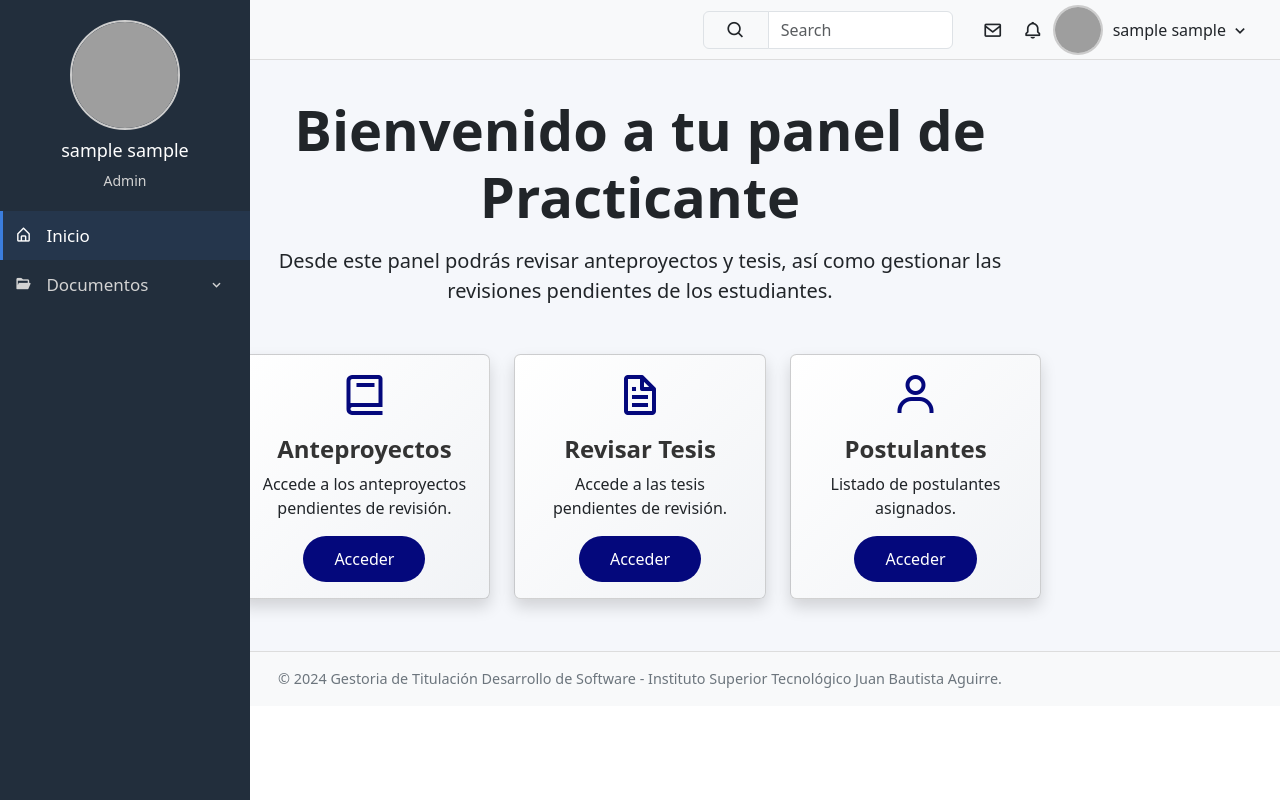
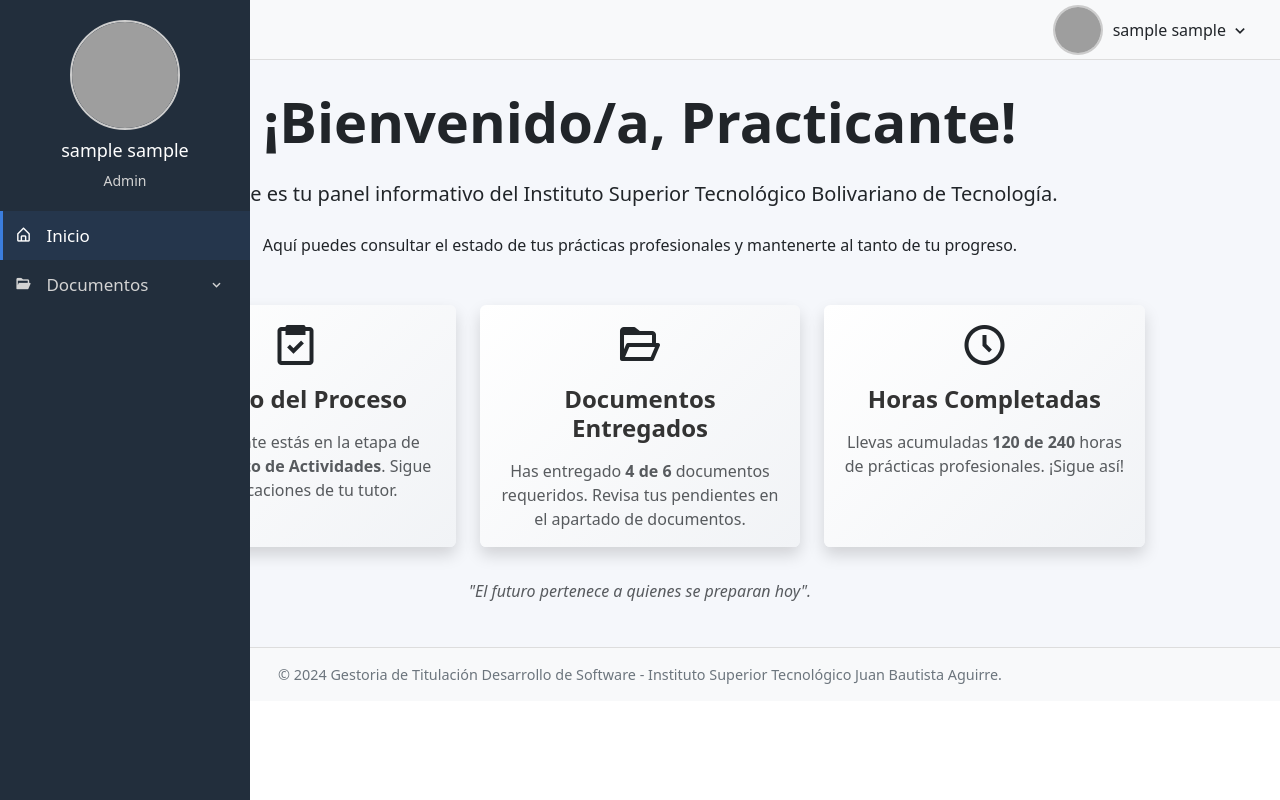
Before and after one commit to Kevin-Steven/practicas-itb, a PHP site: page /tcpdf/app/estudiante/inicio-estudiante.php in a window 1280 px wide. Run offline with PHP 8.4, Linux system fonts and the light colour scheme; the visitor is signed in with stand-in values (Sample User, id 1); grey boxes are pictures that could not be loaded.

Commit message:
Update changes

```diff
--- a/app/config/config.php
+++ b/app/config/config.php
@@ -2,7 +2,7 @@
     $host = 'localhost';
     $usuario = 'root';
     $clave = '';
-    $baseDeDatos = 'prueba';
+    $baseDeDatos = 'itb_practicas';
     $puerto = '3308';
 
     $conn = new mysqli($host, $usuario ,$clave, $baseDeDatos, $puerto);
--- a/app/estudiante/for-uno-edit.php
+++ b/app/estudiante/for-uno-edit.php
@@ -114,7 +114,7 @@
             <p><?php echo ucfirst($_SESSION['usuario_rol']); ?></p>
         </div>
         <nav class="nav flex-column">
-            <a class="nav-link" href="docente-inicio.php"><i class='bx bx-home-alt'></i> Inicio</a>
+            <a class="nav-link" href="inicio-estudiante.php"><i class='bx bx-home-alt'></i> Inicio</a>
             <a class="nav-link collapsed d-flex justify-content-between align-items-center" href="#submenuAnteproyecto" data-bs-toggle="collapse" role="button" aria-expanded="false" aria-controls="submenuInformes">
                 <span><i class='bx bxs-folder-open'></i> Documentos</span>
                 <i class="bx bx-chevron-down"></i>
@@ -280,7 +280,7 @@
 
             <div class="card shadow-lg container-fluid">
                 <div class="card-body">
-                    <form action="../docente/logic/documento-uno-actualizar.php" class="inscripcion" method="POST" enctype="multipart/form-data">
+                    <form action="../estudiante/logic/documento-uno-actualizar.php" class="inscripcion" method="POST" enctype="multipart/form-data">
 
                         <!-- Campo oculto para el ID del documento -->
                         <input type="hidden" name="documento_id" value="<?php echo htmlspecialchars($documento_id); ?>">
--- a/app/estudiante/inicio-estudiante.php
+++ b/app/estudiante/inicio-estudiante.php
@@ -39,13 +39,6 @@
             <i class='bx bx-menu'></i>
         </div>
         <div class="topbar-right">
-            <div class="input-group search-bar">
-                <span class="input-group-text" id="search-icon"><i class='bx bx-search'></i></span>
-                <input type="text" id="search" class="form-control" placeholder="Search">
-            </div>
-            <!-- Iconos adicionales a la derecha -->
-            <i class='bx bx-envelope'></i>
-            <i class='bx bx-bell'></i>
             <!-- Menú desplegable para el usuario -->
             <div class="user-profile dropdown">
                 <div class="d-flex align-items-center" data-bs-toggle="dropdown" aria-expanded="false">
@@ -181,54 +174,64 @@
 
     <!-- Content -->
     <div class="content" id="content">
-        <div class="container-fluid py-3">
+        <div class="container-fluid py-2">
             <div class="row justify-content-center">
-                <div class="col-md-8 text-center">
-                    <h1 class="display-4 mb-3 fw-bold">Bienvenido a tu panel de Practicante</h1>
-                    <p id="lead" class="lead mb-5">Desde este panel podrás revisar anteproyectos y tesis, así como gestionar las revisiones pendientes de los estudiantes.</p>
+                <div class="col-md-10 text-center">
+                    <!-- Título y mensaje principal -->
+                    <h1 class="display-4 fw-bold mb-4">¡Bienvenido/a, Practicante!</h1>
+                    <p class="lead mb-4">Este es tu panel informativo del <strong>Instituto Superior Tecnológico Bolivariano de Tecnología</strong>.</p>
+                    <p class="mb-5">Aquí puedes consultar el estado de tus prácticas profesionales y mantenerte al tanto de tu progreso.</p>
 
-                    <!-- Cards con acciones rápidas -->
+                    <!-- Cards informativas -->
                     <div class="row justify-content-center">
-                        <div class="col-md-4 mb-3">
-                            <div class="card card-principal h-100 shadow">
+                        <!-- Estado del proceso -->
+                        <div class="col-md-4 mb-4">
+                            <div class="card h-100 shadow border-0">
                                 <div class="card-body text-center">
-                                    <i class='bx bx-book bx-lg mb-3'></i>
-                                    <h5 class="card-title">Anteproyectos</h5>
-                                    <p class="card-text">Accede a los anteproyectos pendientes de revisión.</p>
-                                    <a href="revisar-anteproyecto.php" class="btn">Acceder</a>
+                                    <i class='bx bx-task bx-lg mb-3'></i>
+                                    <h5 class="card-title mb-3">Estado del Proceso</h5>
+                                    <p class="card-text text-muted">
+                                        Actualmente estás en la etapa de <strong>Seguimiento de Actividades</strong>. Sigue las indicaciones de tu tutor.
+                                    </p>
                                 </div>
                             </div>
                         </div>
 
-                        <div class="col-md-4 mb-3">
-                            <div class="card card-principal h-100 shadow">
+                        <!-- Documentos entregados -->
+                        <div class="col-md-4 mb-4">
+                            <div class="card h-100 shadow border-0">
                                 <div class="card-body text-center">
-                                    <i class='bx bx-file bx-lg mb-3'></i>
-                                    <h5 class="card-title">Revisar Tesis</h5>
-                                    <p class="card-text">Accede a las tesis pendientes de revisión.</p>
-                                    <a href="revisar-tesis.php" class="btn">Acceder</a>
+                                    <i class='bx bx-folder-open bx-lg mb-3'></i>
+                                    <h5 class="card-title mb-3">Documentos Entregados</h5>
+                                    <p class="card-text text-muted">
+                                        Has entregado <strong>4 de 6</strong> documentos requeridos. Revisa tus pendientes en el apartado de documentos.
+                                    </p>
                                 </div>
                             </div>
                         </div>
 
-                        <div class="col-md-4 mb-3">
-                            <div class="card card-principal h-100 shadow">
+                        <!-- Horas completadas -->
+                        <div class="col-md-4 mb-4">
+                            <div class="card h-100 shadow border-0">
                                 <div class="card-body text-center">
-                                    <i class='bx bx-user bx-lg mb-3'></i>
-                                    <h5 class="card-title">Postulantes</h5>
-                                    <p class="card-text">Listado de postulantes asignados.</p>
-                                    <a href="listado-postulantes.php" class="btn">Acceder</a>
+                                    <i class='bx bx-time-five bx-lg mb-3'></i>
+                                    <h5 class="card-title mb-3">Horas Completadas</h5>
+                                    <p class="card-text text-muted">
+                                        Llevas acumuladas <strong>120 de 240</strong> horas de prácticas profesionales. ¡Sigue así!
+                                    </p>
                                 </div>
                             </div>
                         </div>
-
                     </div>
 
+                    <!-- Mensaje motivacional -->
+                    <div class="mt-2">
+                        <p class="text-muted fst-italic">"El futuro pertenece a quienes se preparan hoy".</p>
+                    </div>
                 </div>
             </div>
         </div>
     </div>
-
 
 
     <!-- Footer -->
```
Also changed, not shown: app/estudiante/for-uno.php (+26 -2 lines), app/estudiante/logic/documento-uno.php (+13 -14 lines), app/photos/Captura de pantalla 2025-03-04 162817.png (added).
